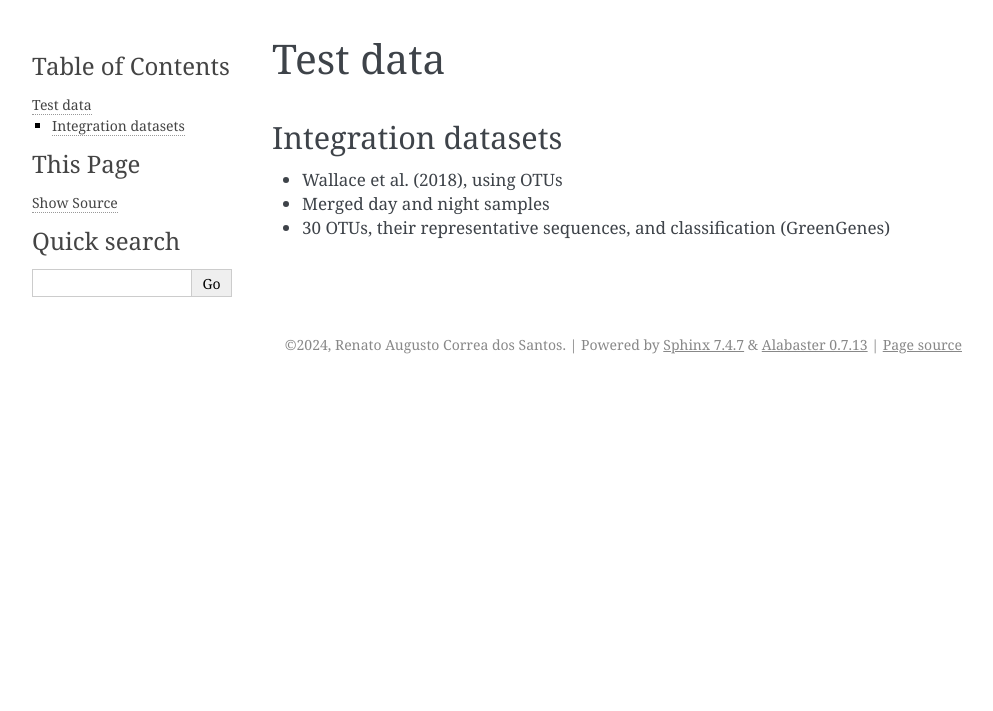
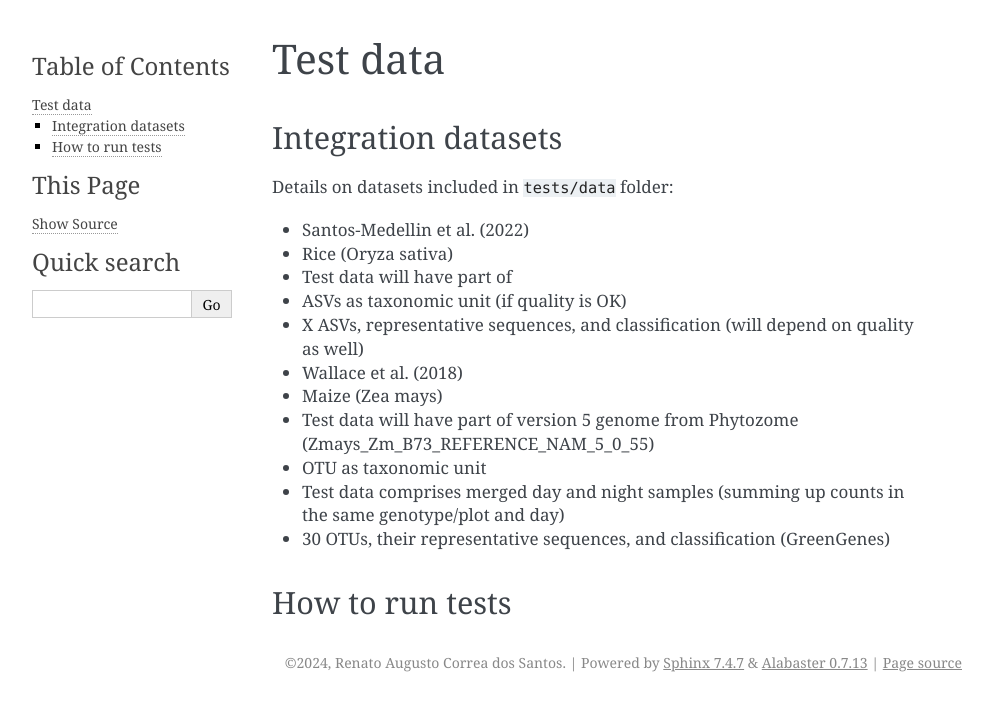
Before and after one commit to SantosRAC/conekt_grasses_microbiome, a Sphinx documentation site: the page built from CoNekT_Grasses_Microbiome/docs/source/run_tests.md, in a window 1280 px wide. Shown: the top 711 px of the page, without its empty margins (148-1141 px from the left). Built offline with Sphinx 7.4.7, drawn with Linux system fonts in a browser that asks for light colours.

Commit message:
Adding details to documentation of test data

```diff
--- a/CoNekT_Grasses_Microbiome/docs/source/run_tests.md
+++ b/CoNekT_Grasses_Microbiome/docs/source/run_tests.md
@@ -2,6 +2,19 @@
 
 ## Integration datasets
 
-* Wallace et al. (2018), using OTUs
- * Merged day and night samples
+Details on datasets included in `tests/data` folder:
+
+* Santos-Medellin et al. (2022)
+ * Rice (Oryza sativa)
+ * Test data will have part of
+ * ASVs as taxonomic unit (if quality is OK)
+ * X ASVs, representative sequences, and classification (will depend on quality as well)
+
+* Wallace et al. (2018)
+ * Maize (Zea mays)
+ * Test data will have part of version 5 genome from Phytozome (Zmays_Zm_B73_REFERENCE_NAM_5_0_55)
+ * OTU as taxonomic unit
+ * Test data comprises merged day and night samples (summing up counts in the same genotype/plot and day)
  * 30 OTUs, their representative sequences, and classification (GreenGenes)
+
+## How to run tests
```
